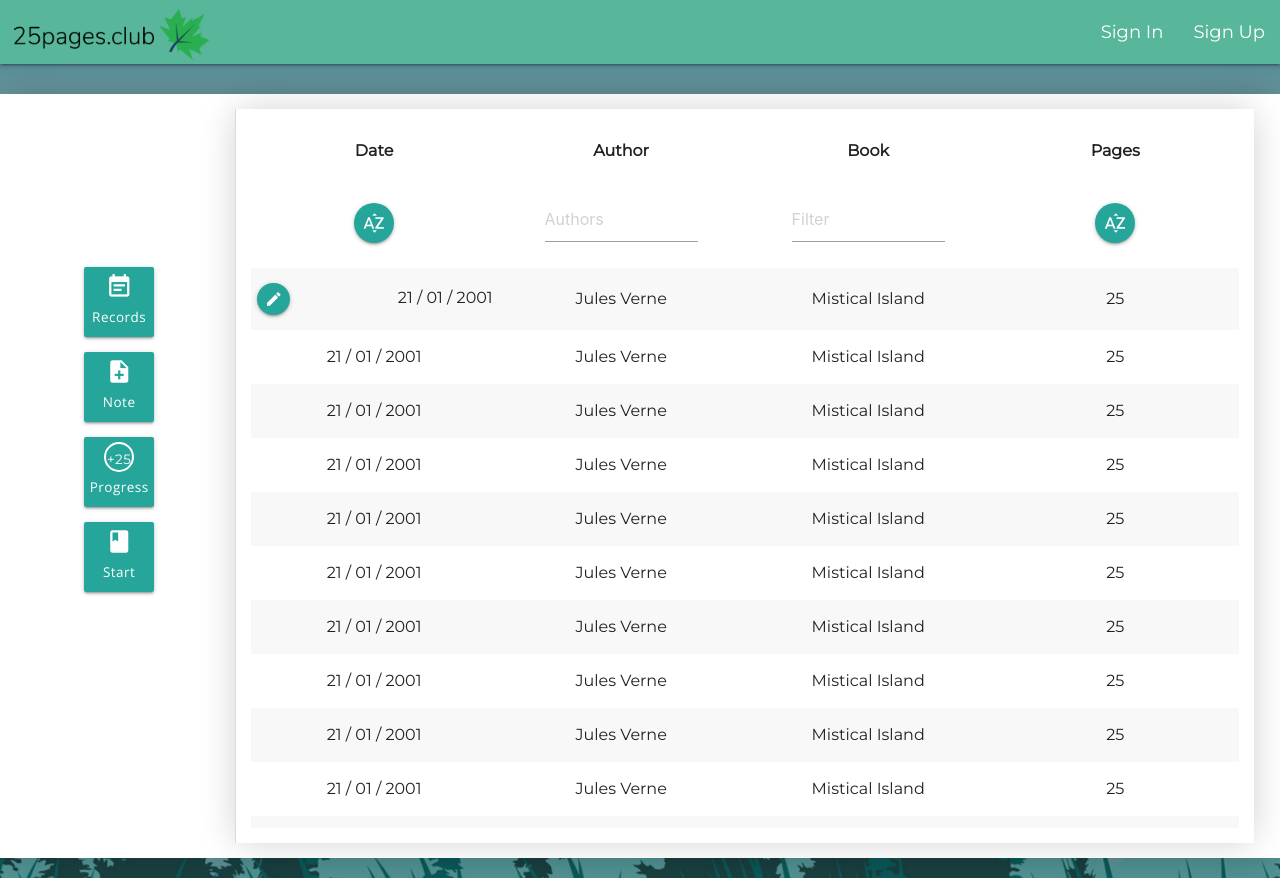
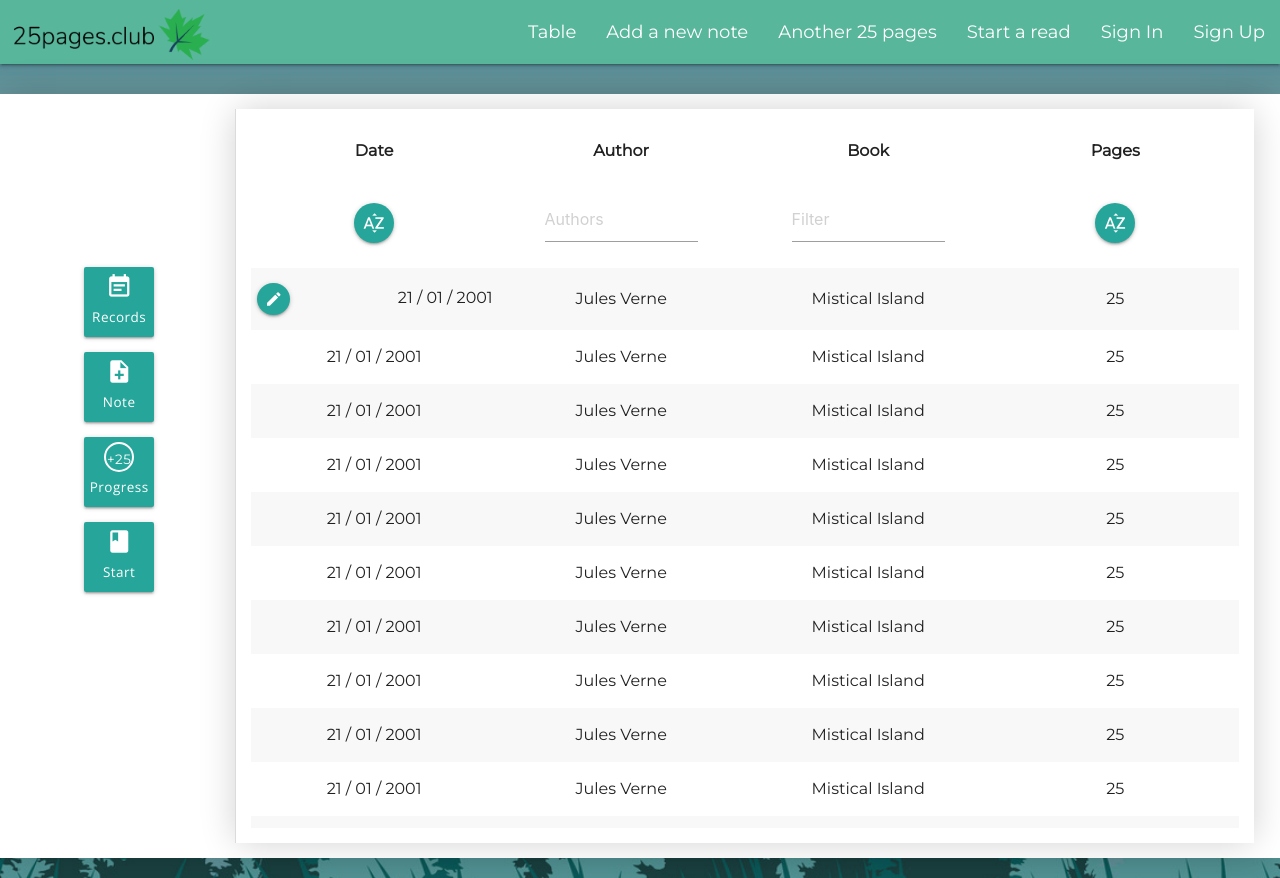
Before and after one commit to Kavtorev/25-pages-club, a React (Create React App) app: page /workshop in a window 1280 px wide. Built offline with nearby package versions, Linux system fonts and the light colour scheme.

Commit message:
update navbar

```diff
--- a/src/components/navigationbar/NavigationBar.js
+++ b/src/components/navigationbar/NavigationBar.js
@@ -25,7 +25,28 @@ class NavigationBar extends React.Component {
             <a href="#!" data-target="mobile-demo" className="sidenav-trigger">
               <i className="material-icons">menu</i>
             </a>
-            <ul id="nav-mobile" className="right hide-on-med-and-down">
+            <ul id="nav-mobile" className="right hide-on-small-and-down">
+              <li>
+                <Link to="/workshop" className="">
+                  Table
+                </Link>
+              </li>
+
+              <li>
+                <Link to="/workshop/notation" className="">
+                  Add a new note
+                </Link>
+              </li>
+              <li>
+                <Link to="/workshop/add-a-record" className="">
+                  Another 25 pages
+                </Link>
+              </li>
+              <li>
+                <Link to="/workshop/start-a-read" className="">
+                  Start a read
+                </Link>
+              </li>
               <li>
                 <Link to="/signin" className="">
                   Sign In
@@ -41,6 +62,27 @@ class NavigationBar extends React.Component {
         </nav>
 
         <ul className="sidenav" id="mobile-demo">
+          <li>
+            <Link to="/workshop" className="sidenav-close">
+              Table
+            </Link>
+          </li>
+
+          <li>
+            <Link to="/workshop/notation" className="sidenav-close">
+              Add a new note
+            </Link>
+          </li>
+          <li>
+            <Link to="/workshop/add-a-record" className="sidenav-close">
+              Another 25 pages
+            </Link>
+          </li>
+          <li>
+            <Link to="/workshop/start-a-read" className="sidenav-close">
+              Start a read
+            </Link>
+          </li>
           <li>
             <Link to="/signin" className="sidenav-close">
               Sign In
```
